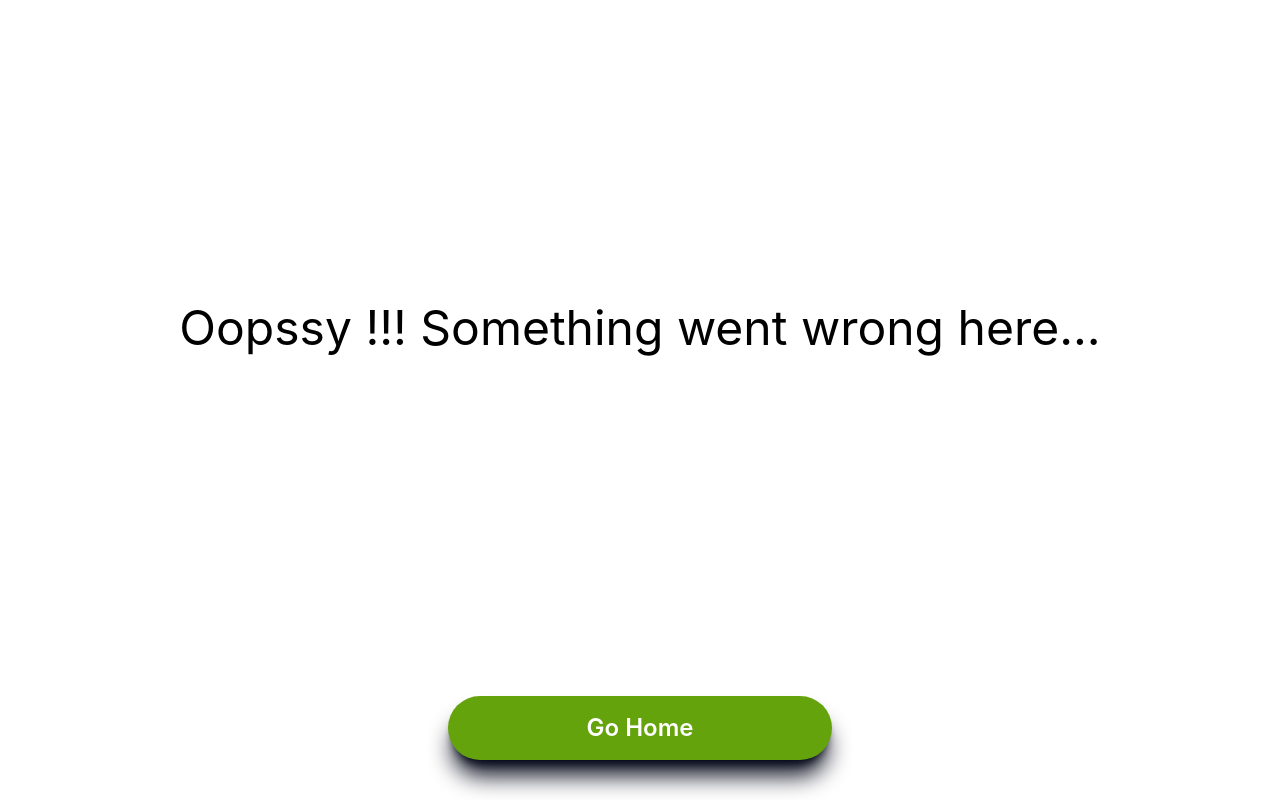
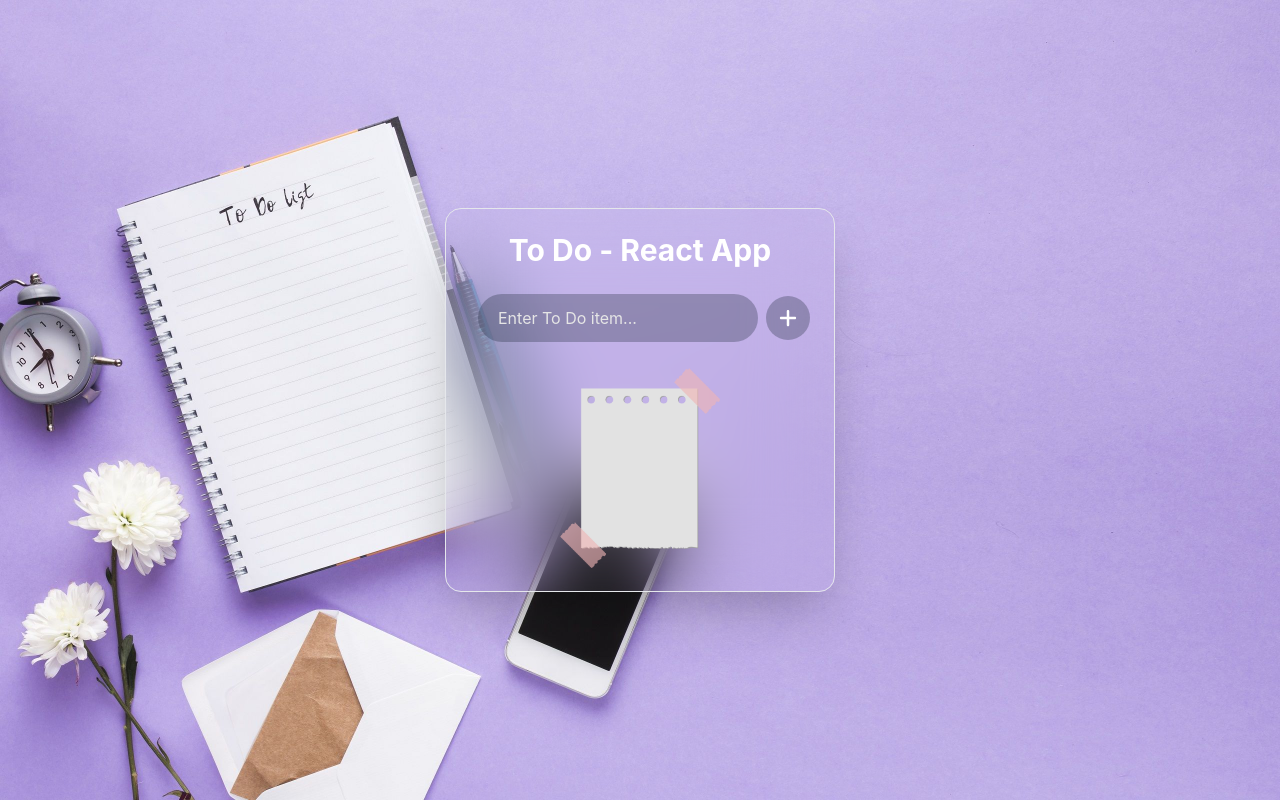
Before and after one commit to rajesh-ranjan-git/ReactReusableComponents, a React (Vite) app: page /todo in a window 1280 px wide. Built offline with nearby package versions, Linux system fonts and the light colour scheme.

Commit message:
Added todo

```diff
--- a/src/Components/Home.jsx
+++ b/src/Components/Home.jsx
@@ -53,6 +53,10 @@ const Home = () => {
 
   const handleQRCodeGenerator = () => {
     navigate("/qrCodeGenerator");
+  };
+
+  const handleTodo = () => {
+    navigate("/todo");
   };
 
   return (
@@ -135,6 +139,12 @@ const Home = () => {
       >
         QR Code Generator
       </button>
+      <button
+        className="bg-lime-600 shadow-slate-950 shadow-xl p-4 rounded-full w-96 font-semibold text-2xl text-white"
+        onClick={handleTodo}
+      >
+        Todo
+      </button>
     </div>
   );
 };
--- /dev/null
+++ b/src/Components/Todo/Todo.jsx
@@ -0,0 +1,91 @@
+import { useEffect, useState } from "react";
+import TodoContainer from "./components/TodoContainer";
+import { ToDoContext } from "./store/ToDoContext";
+
+function Todo() {
+  const [items, setItems] = useState([]);
+  const [checkedItems, setCheckedItems] = useState([]);
+  const [isEditEnabled, setIsEditEnabled] = useState(null);
+
+  const handleAddItems = (item) => {
+    if (item !== "" && item !== " ") {
+      if (!items.includes(item.trim())) {
+        setItems((prev) => [...prev, item.trim()]);
+      } else {
+        alert("Item already added!");
+      }
+    }
+  };
+
+  const handleDelete = (item) => {
+    setItems((prev) => prev.filter((i) => i !== item));
+    setCheckedItems((prev) => prev.filter((i) => i !== item));
+    setIsEditEnabled(null);
+  };
+
+  const handleEdit = (item, editInputValue) => {
+    if (!isEditEnabled) {
+      setIsEditEnabled(item);
+    } else {
+      setIsEditEnabled(null);
+      if (
+        editInputValue &&
+        editInputValue.trim() !== "" &&
+        editInputValue.trim() !== " "
+      ) {
+        setItems((prev) =>
+          prev.map((i) => (i === item ? editInputValue.trim() : i))
+        );
+        if (checkedItems.includes(item)) {
+          setCheckedItems((prev) => prev.filter((i) => i !== item));
+        }
+      }
+    }
+  };
+
+  const handleCheckItem = (e) => {
+    if (!checkedItems.includes(e.target.id)) {
+      setCheckedItems((prev) => [...prev, e.target.id]);
+    } else {
+      setCheckedItems((prev) => prev.filter((i) => i !== e.target.id));
+    }
+  };
+
+  const getTodoItems = () => {
+    const todoItems = JSON.parse(localStorage.getItem("items"));
+    const todoCheckedItems = JSON.parse(localStorage.getItem("checkedItems"));
+    if (todoItems !== null && todoCheckedItems !== null) {
+      setItems([...todoItems]);
+      setCheckedItems([...todoCheckedItems]);
+    }
+  };
+
+  useEffect(() => {
+    getTodoItems();
+  }, []);
+
+  useEffect(() => {
+    localStorage.setItem("items", JSON.stringify(items));
+    localStorage.setItem("checkedItems", JSON.stringify(checkedItems));
+  }, [items, checkedItems]);
+
+  return (
+    <div className="relative flex justify-center items-center w-screen h-screen todo">
+      <ToDoContext.Provider
+        value={{
+          items,
+          checkedItems,
+          isEditEnabled,
+          handleAddItems,
+          handleDelete,
+          handleEdit,
+          handleCheckItem,
+        }}
+      >
+        <TodoContainer />
+      </ToDoContext.Provider>
+    </div>
+  );
+}
+
+export default Todo;
--- /dev/null
+++ b/src/Components/Todo/components/Items.jsx
@@ -0,0 +1,77 @@
+import React, { useContext, useRef } from "react";
+import { MdDelete } from "react-icons/md";
+import { MdEdit } from "react-icons/md";
+import { ToDoContext } from "../store/ToDoContext";
+
+const Items = ({ item }) => {
+  const {
+    isEditEnabled,
+    handleDelete,
+    handleEdit,
+    checkedItems,
+    handleCheckItem,
+  } = useContext(ToDoContext);
+
+  const editInputVal = useRef();
+
+  const handleEnter = (e) => {
+    if (e.key === "Enter") {
+      handleEdit(item, editInputVal.current.value);
+      editInputVal.current.value = "";
+    }
+  };
+
+  return (
+    <li className="flex justify-between items-center gap-2 bg-slate-800 bg-opacity-30 hover:shadow-xl p-3 rounded-full min-w-96 text-xl transition-all ease-in-out hover:scale-105">
+      {isEditEnabled === item ? (
+        <input
+          type="text"
+          className="bg-transparent bg-opacity-30 mx-4 pl-5 w-48 text-white transition-all caret-color-200 ease-in-out outline-none placeholder-slate-300"
+          ref={editInputVal}
+          placeholder={item}
+          onKeyUp={(e) => handleEnter(e)}
+        />
+      ) : (
+        <>
+          <input
+            type="checkbox"
+            name="todo"
+            checked={checkedItems.includes(item) ? true : false}
+            id={item}
+            className="checked:before:flex checked:before:justify-center checked:before:items-center checked:before:content-['\2713'] bg-transparent checked:bg-orange-500 border rounded-full w-4 h-4 checked:before:text-xs placeholder:text-neutral-300 transition-all cursor-pointer appearance-none checked:scale-105 ease-in-out"
+            onChange={(e) => handleCheckItem(e)}
+          />
+          <p
+            className={
+              checkedItems.includes(item)
+                ? "line-through decoration-orange-500 break-words text-wrap max-w-[50vw]"
+                : "break-words text-wrap max-w-[50vw]"
+            }
+          >
+            {item}
+          </p>
+        </>
+      )}
+
+      <div>
+        {!isEditEnabled && (
+          <button
+            className="bg-yellow-500 mx-1 p-2 rounded-full transition ease-in-out hover:scale-110 active:scale-95"
+            onClick={() => handleEdit(item, null)}
+          >
+            <MdEdit />
+          </button>
+        )}
+
+        <button
+          className="bg-red-500 m-1 p-2 rounded-full transition ease-in-out hover:scale-110 active:scale-95"
+          onClick={() => handleDelete(item)}
+        >
+          <MdDelete />
+        </button>
+      </div>
+    </li>
+  );
+};
+
+export default Items;
--- /dev/null
+++ b/src/Components/Todo/components/TodoContainer.jsx
@@ -0,0 +1,48 @@
+import React, { useContext, useRef } from "react";
+import { FaPlus } from "react-icons/fa6";
+import Items from "./Items";
+import { ToDoContext } from "../store/ToDoContext";
+
+const TodoContainer = () => {
+  const { items, handleAddItems } = useContext(ToDoContext);
+  const inputVal = useRef();
+
+  const handleEnter = (e) => {
+    if (e.key === "Enter") {
+      handleAddItems(inputVal.current.value);
+      inputVal.current.value = "";
+    }
+  };
+
+  return (
+    <div className="flex flex-col justify-center items-center gap-5 shadow-2xl backdrop-blur-2xl p-4 border border-opacity-50 rounded-2xl min-w-96 max-w-[80vw] min-h-96 text-center">
+      <h1 className="font-bold text-3xl text-white">To Do - React App</h1>
+      <div className="flex justify-between items-center w-full">
+        <input
+          type="text"
+          placeholder="Enter To Do item..."
+          className="bg-slate-800 bg-opacity-30 hover:shadow-xl ml-4 p-3 pl-5 rounded-full w-full text-white transition-all caret-color-200 ease-in-out outline-none placeholder-neutral-200"
+          ref={inputVal}
+          onKeyUp={(e) => handleEnter(e)}
+        />
+        <button
+          className="bg-slate-800 bg-opacity-30 hover:shadow-xl m-2 p-3 rounded-full text-white text-xl transition-all cursor-pointer ease-in-out hover:scale-105 active:scale-95"
+          onClick={() => handleAddItems(inputVal.current.value)}
+        >
+          <FaPlus />
+        </button>
+      </div>
+      <ul className="flex flex-col justify-center items-center gap-3 font-semibold text-white">
+        {items.length === 0 ? (
+          <img src="/assets/no-items.png" alt="no-items" className="w-40" />
+        ) : (
+          items.map((item, index) => {
+            return <Items key={item + index} item={item} />;
+          })
+        )}
+      </ul>
+    </div>
+  );
+};
+
+export default TodoContainer;
--- /dev/null
+++ b/src/Components/Todo/store/ToDoContext.jsx
@@ -0,0 +1,11 @@
+import { createContext } from "react";
+
+export const ToDoContext = createContext({
+  items: [],
+  checkedItems: [],
+  isEditEnabled: null,
+  handleAddItems: () => {},
+  handleDelete: () => {},
+  handleEdit: () => {},
+  handleCheckItem: () => {},
+});
--- a/src/index.css
+++ b/src/index.css
@@ -17,3 +17,10 @@
   padding: 0;
   box-sizing: border-box;
 }
+
+.todo {
+  background-image: url("/assets/background.jpg");
+  background-position: left;
+  background-repeat: no-repeat;
+  background-size: cover;
+}
--- a/src/main.jsx
+++ b/src/main.jsx
@@ -17,6 +17,7 @@ import StarRating from "./Components/StarRating.jsx";
 import InfiniteScrolling from "./Components/InfiniteScrolling.jsx";
 import NavigationMenu from "./Components/NavigationMenu/NavigationMenu.jsx";
 import QRCodeGenerator from "./Components/QRCodeGenerator.jsx";
+import Todo from "./components/Todo/todo.jsx";
 
 const appRouter = createBrowserRouter([
   {
@@ -79,6 +80,10 @@ const appRouter = createBrowserRouter([
         path: "/qrCodeGenerator",
         element: <QRCodeGenerator />,
       },
+      {
+        path: "/todo",
+        element: <Todo />,
+      },
     ],
     errorElement: <Error />,
   },
```
Also changed, not shown: public/assets/background.jpg (added), public/assets/no-items.png (added).
